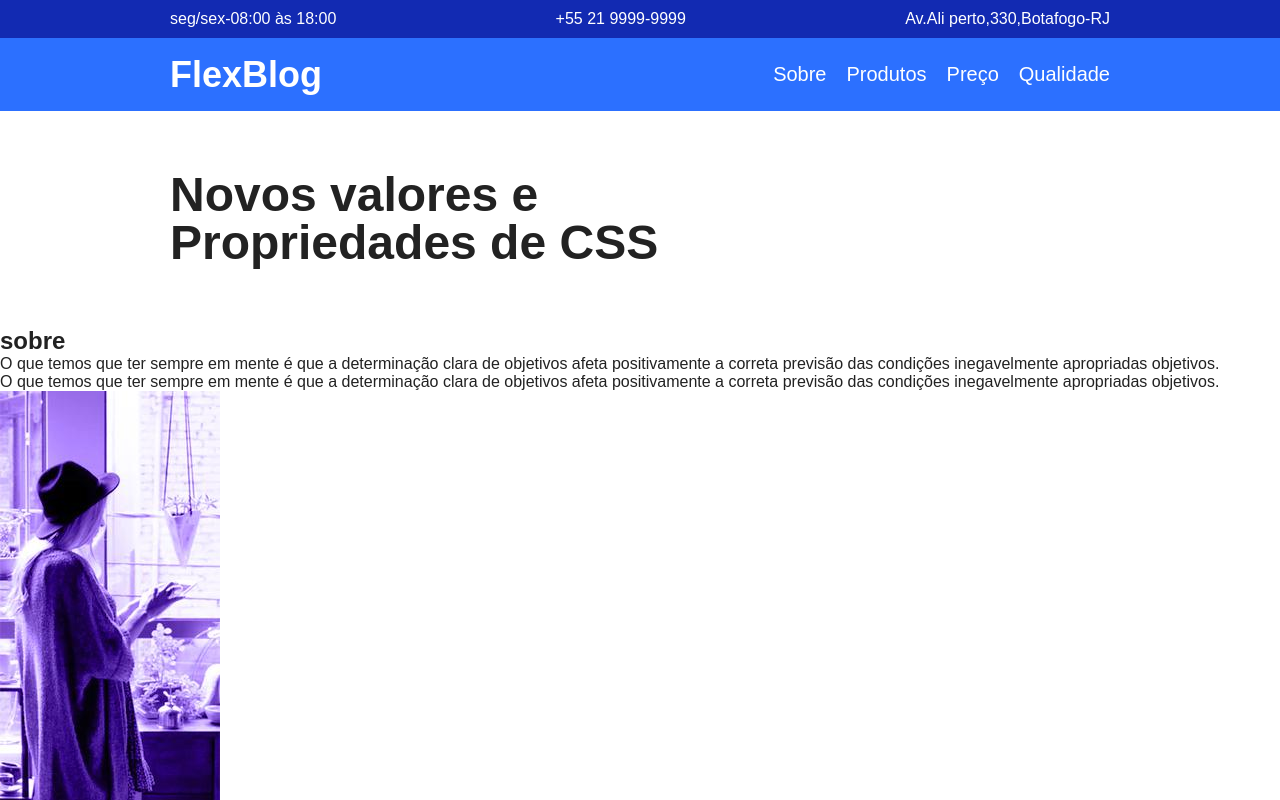
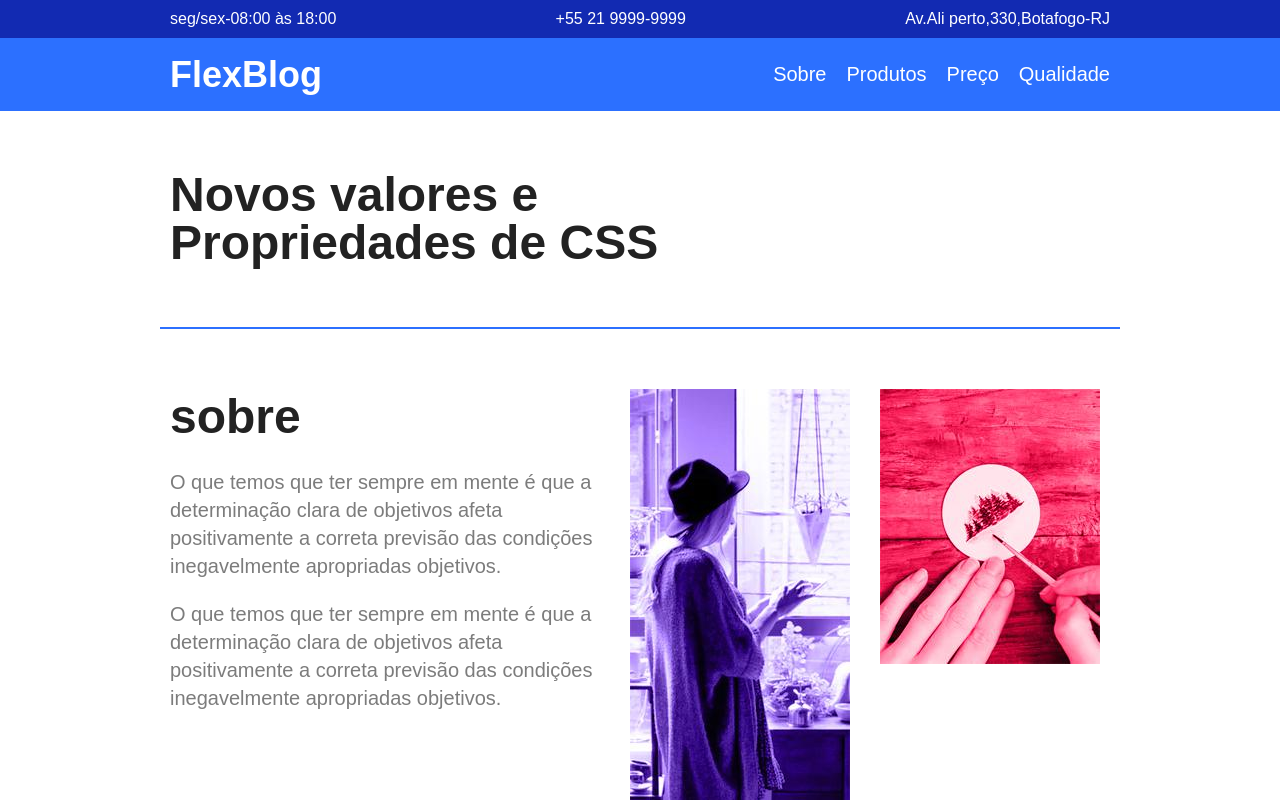
Before and after one commit to williamyalmeida/site, a plain HTML site: page index.html in a window 1280 px wide. Shown: the top 800 px of the page. Drawn offline with Linux system fonts and the light colour scheme.

Commit message:
estilizando sobre

```diff
--- a/estilo/site.css
+++ b/estilo/site.css
@@ -100,3 +100,39 @@ img {
     margin: 0 auto;
     padding: 60px 10px;
 }
+
+/* sobre */
+
+.sobre {
+    border-top: 2px solid #2c70ff;
+    border-bottom: 2px solid #2c70ff;
+    max-width: 960px;
+    margin: 0 auto;
+    padding: 60px 0;
+    display: flex;
+    flex: wrap;
+}
+
+.sobre-info {
+    flex: 2 1 300px;
+    margin: 0 10px;
+}
+
+.sobre-info h1 {
+    font-size: 3em;
+    margin-bottom: .5em;
+}
+
+.sobre-info p {
+    font-size: 1.25em;
+    line-height: 1.4;
+    margin-bottom: 1em;
+    color: #7c7c7c;
+
+}
+
+.sobre-img {
+    flex: 1 1 160px;
+    margin: 0 10px;
+
+}
```
